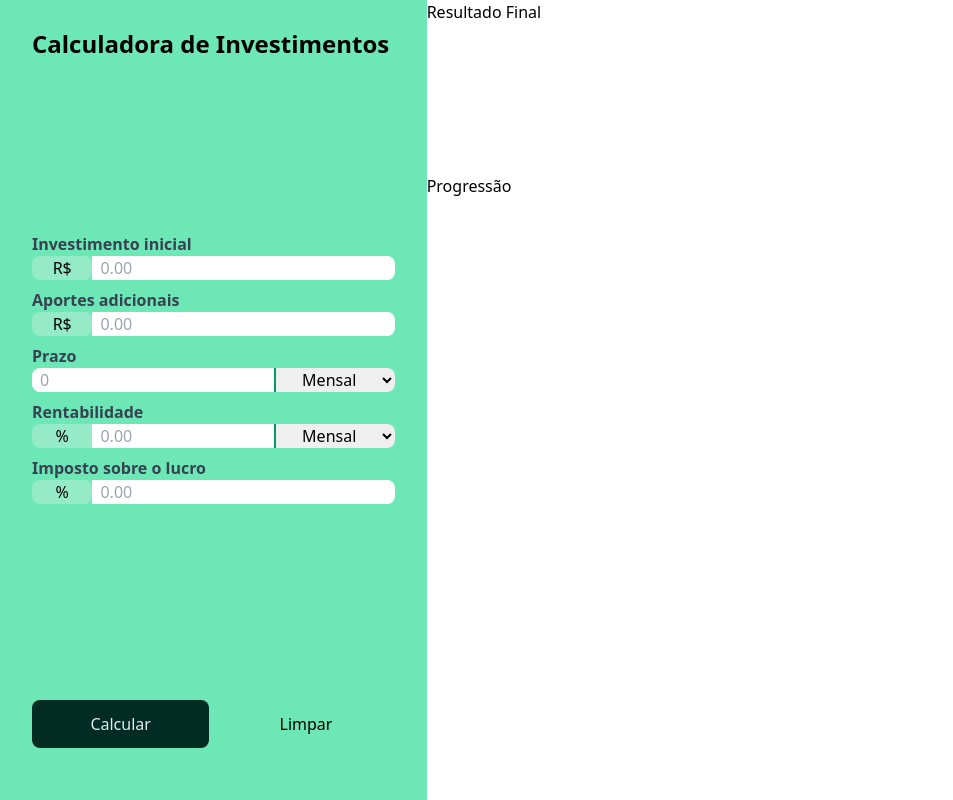
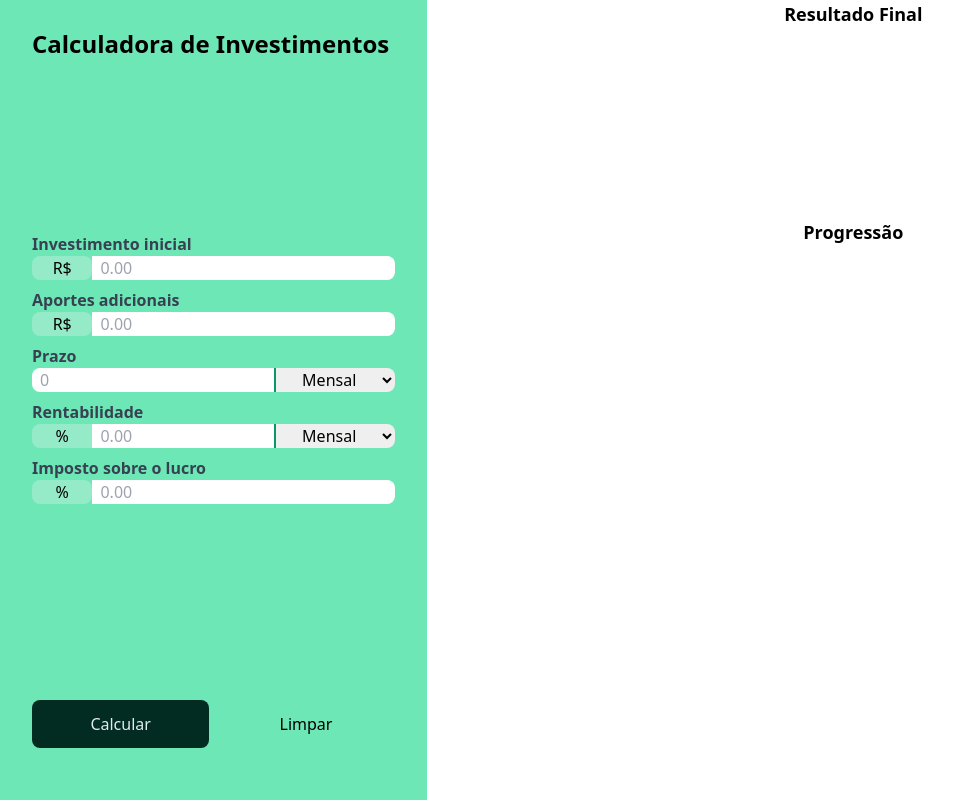
Before and after one commit to Devmmls/projetoCalculadoraInvestimento, a website built with Vite: page index.html in a window 1280 px wide. Shown: the whole page, without its empty margins (0-953 px from the left). Built offline with nearby package versions, Linux system fonts and the light colour scheme.

Commit message:
erro no grafico

```diff
--- a/index.html
+++ b/index.html
@@ -101,20 +101,18 @@
 
 
 
-    <main class="h-full">
-      <section id="charts-container">
-  <div class="h[36dvh]">
-   <p>Resultado Final</p>
+    <main class="row-span-2 col-span-2">
+      <section id="charts-container" class="h-full">
+  <div class="h[36%] flex flex-col items-center pb-10">
+   <p class="font-bold text-lg">Resultado Final</p>
    <canvas id="final-money-distribution"></canvas>
   </div>
-
-  <div class="h[56dvh]">
-    <p>Progressão</p>
+  <div class="h[56%] flex flex-col items-center">
+    <p class="font-bold text-lg">Progressão</p>
     <canvas id="progression"></canvas>
   </div>
       </section>
-
-    </main>
+      </main>
     <script type="module" src="./main.js"></script>
   </body>
 </html>
--- a/main.js
+++ b/main.js
@@ -1,5 +1,5 @@
 import { generateReturnsArray } from "./src/investmentGoals";
-import { Chart} from "chart.js/auto";
+import { Chart } from "chart.js/auto";
 
 
 const finalMoneyChart = document.getElementById('final-money-distribution');
```
